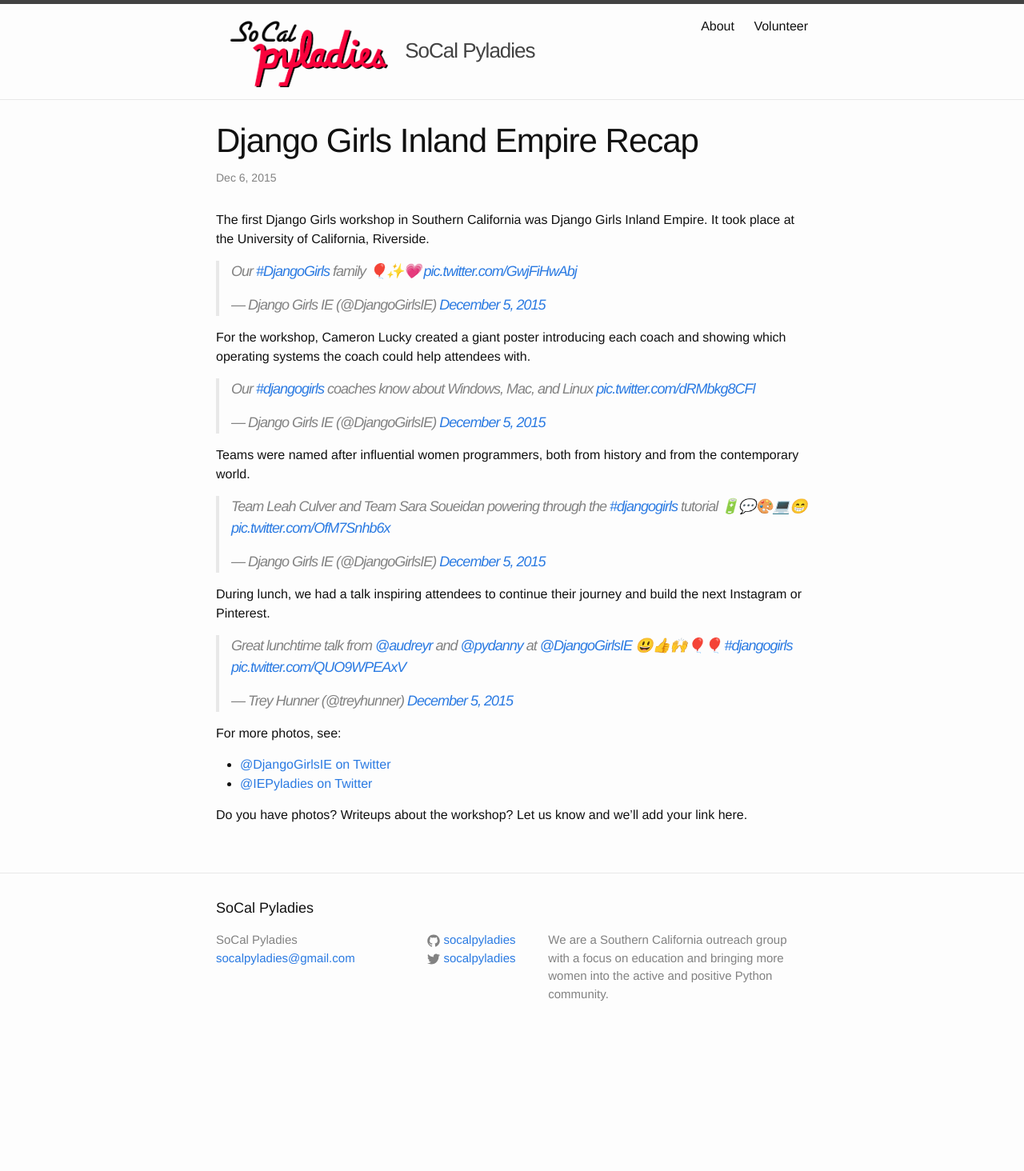
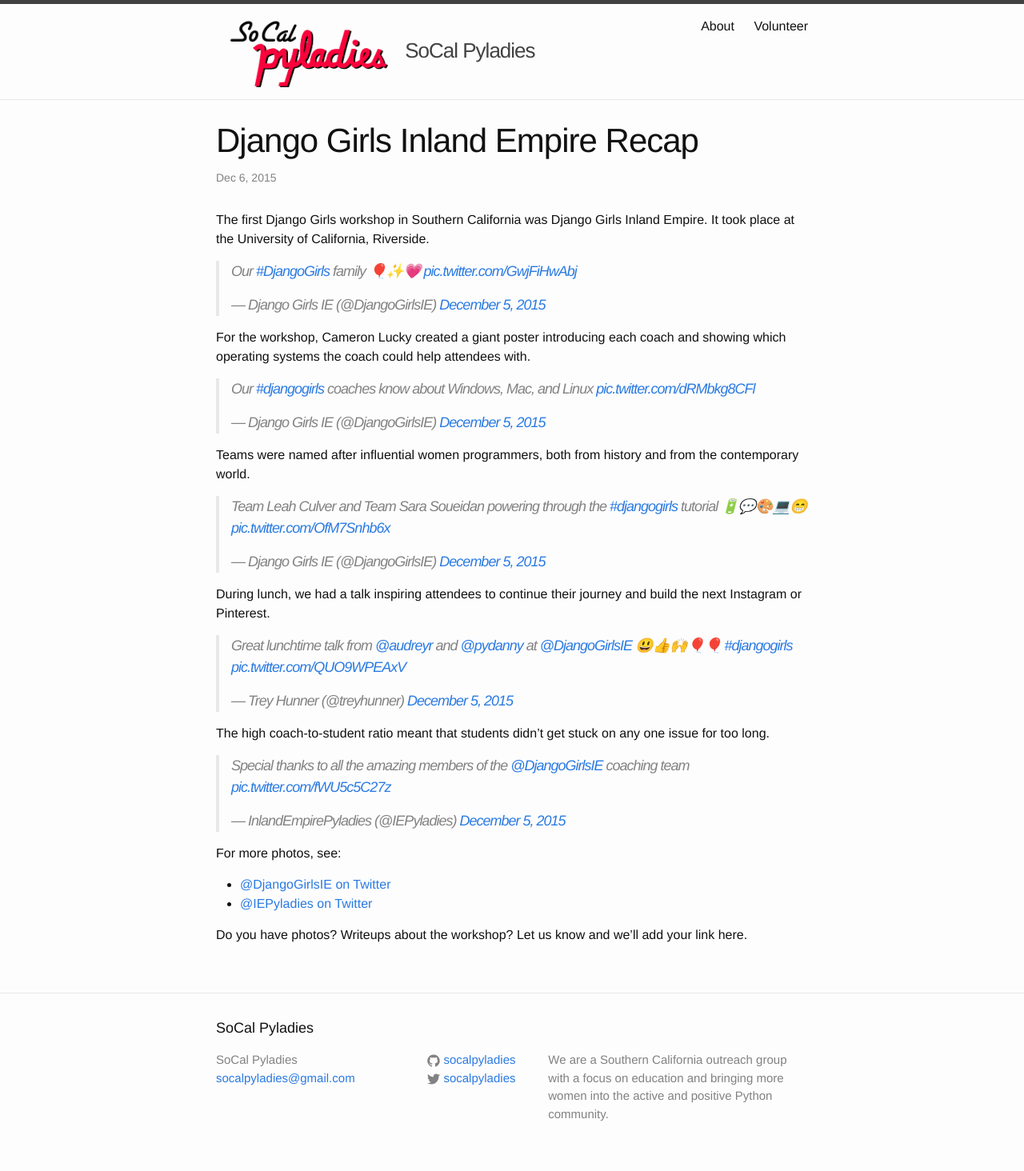
Before and after one commit to socalpyladies/socalpyladies.github.io, a Jekyll site: the page built from _posts/2015-12-06-django-girls-ie.markdown, in a window 1280 px wide. Shown: the whole page at 80% size. Built offline with Jekyll 4.4.1, drawn with Linux system fonts in a browser that asks for light colours; comment, search, counter and statistics services are not loaded; before the commit the page ends 1314 px from its top, so only the background shows below that.

Commit message:
Add photo of coaches to DjangoGirlsIE post.

```diff
--- a/_posts/2015-12-06-django-girls-ie.markdown
+++ b/_posts/2015-12-06-django-girls-ie.markdown
@@ -25,6 +25,11 @@ During lunch, we had a talk inspiring attendees to continue their journey and bu
 <blockquote class="twitter-tweet" lang="en"><p lang="en" dir="ltr">Great lunchtime talk from <a href="https://twitter.com/audreyr">@audreyr</a> and <a href="https://twitter.com/pydanny">@pydanny</a> at <a href="https://twitter.com/DjangoGirlsIE">@DjangoGirlsIE</a> 😃👍🙌🎈🎈 <a href="https://twitter.com/hashtag/djangogirls?src=hash">#djangogirls</a> <a href="https://t.co/QUO9WPEAxV">pic.twitter.com/QUO9WPEAxV</a></p>&mdash; Trey Hunner (@treyhunner) <a href="https://twitter.com/treyhunner/status/673244622873735168">December 5, 2015</a></blockquote>
 <script async src="//platform.twitter.com/widgets.js" charset="utf-8"></script>
 
+The high coach-to-student ratio meant that students didn't get stuck on any one issue for too long.
+
+<blockquote class="twitter-tweet" lang="en"><p lang="en" dir="ltr">Special thanks to all the amazing members of the <a href="https://twitter.com/DjangoGirlsIE">@DjangoGirlsIE</a> coaching team <a href="https://t.co/fWU5c5C27z">pic.twitter.com/fWU5c5C27z</a></p>&mdash; InlandEmpirePyladies (@IEPyladies) <a href="https://twitter.com/IEPyladies/status/673252351667363840">December 5, 2015</a></blockquote>
+<script async src="//platform.twitter.com/widgets.js" charset="utf-8"></script>
+
 For more photos, see:
 
 * [@DjangoGirlsIE on Twitter](https://twitter.com/djangogirlsie)
```
